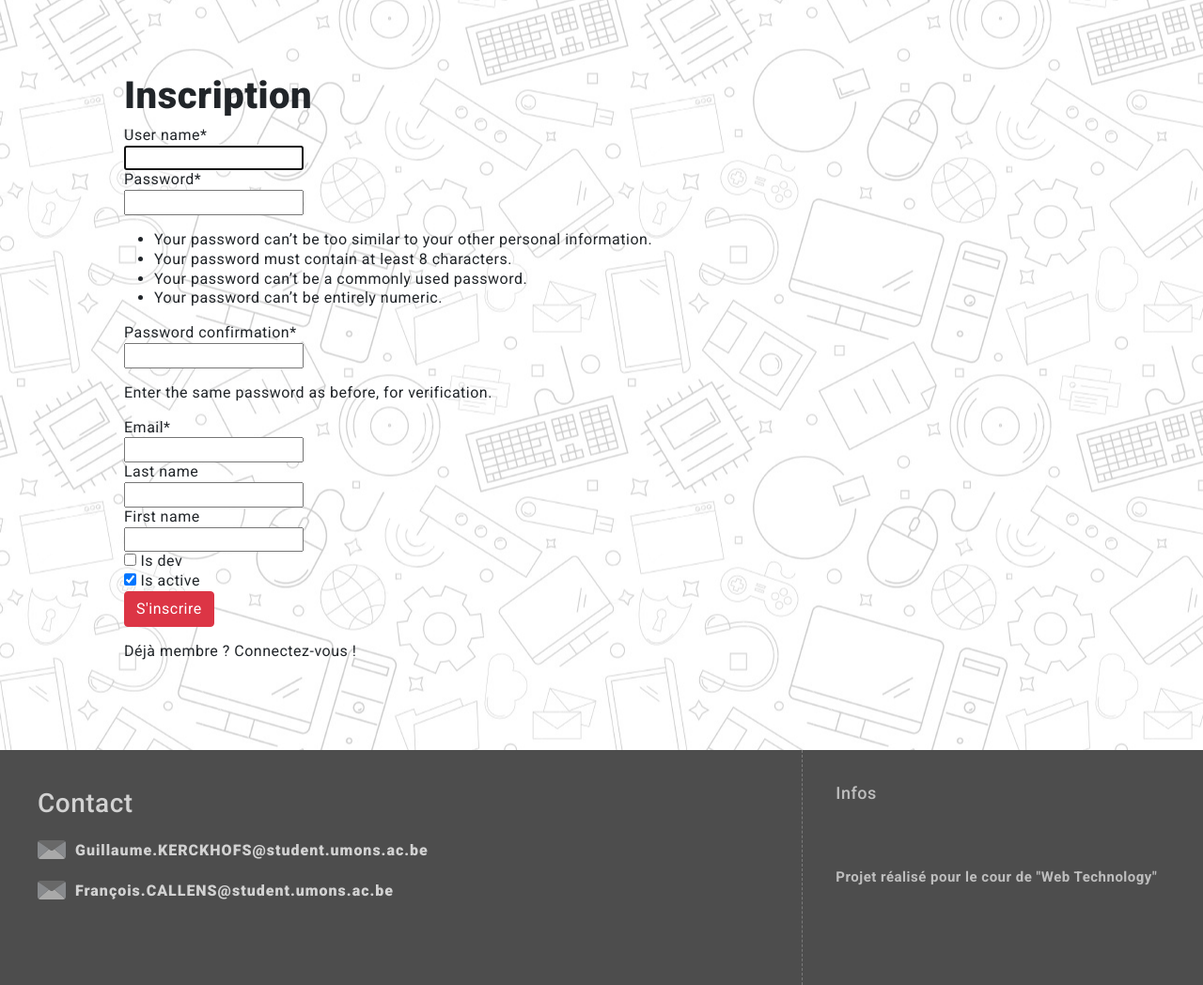
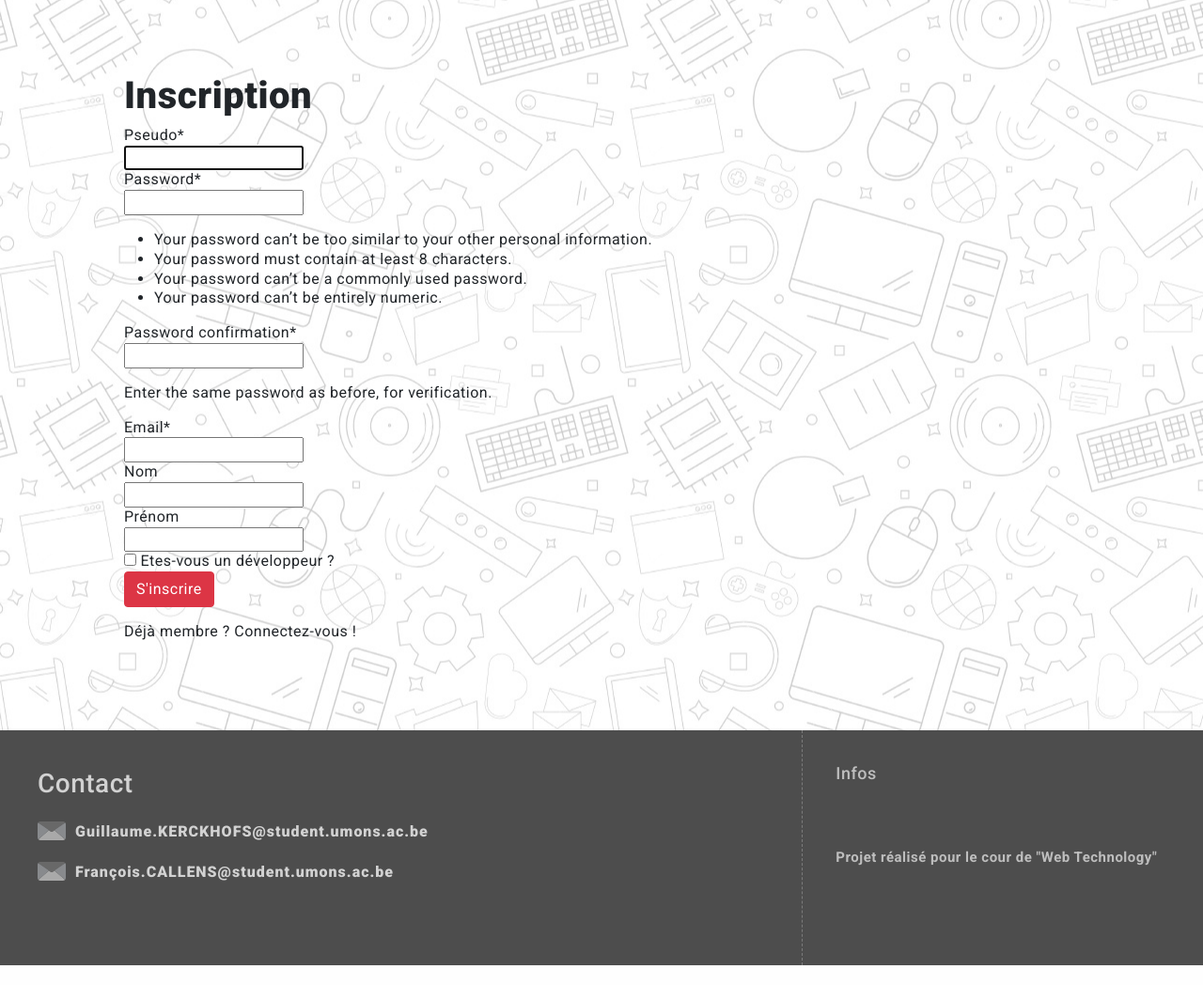
Before and after one commit to GuillaumeKerckhofs/Projet-webTechno, a Django app: page /register/ in a window 1280 px wide. Shown: the part 146-1194 px from the top of the page at 94% size. After the commit the page ends 1173 px from the top, so only its background shows below. Run offline with Django 3.2, Linux system fonts and the light colour scheme; some libraries are stand-ins or nearby versions.

Commit message:
label + is_active true by default

```diff
--- a/leaderboard/templates/gui/HTML/Profil.html
+++ b/leaderboard/templates/gui/HTML/Profil.html
@@ -10,7 +10,7 @@
             </br>
             {% if user.is_authenticated %}
                 <div class="card p-4">
-                    <h4 class="card-title font-weight-bold text-center">Profil de {{ user.first_name }} {{ user.last_name }}</h4>
+                    <h4 class="card-title font-weight-bold text-center">Mon Profil</h4>
                     <hr>
                     <div class="card-text">
                         <p class="text-muted mb-0" style="font-size: 12px">Nom:</p>
--- a/leaderboard/templates/gui/HTML/register.html
+++ b/leaderboard/templates/gui/HTML/register.html
@@ -19,7 +19,6 @@
             {{ register_form.last_name|as_crispy_field }}
             {{ register_form.first_name|as_crispy_field }}
             {{ register_form.is_dev|as_crispy_field }}
-            {{ register_form.is_active|as_crispy_field }}
             <button class="btn btn-primary" type="submit">S'inscrire</button>
         </form>
         <p class="text-center>"> <a ref="/login">Déjà membre ? Connectez-vous !</a></p>
--- a/leaderboard/users/forms.py
+++ b/leaderboard/users/forms.py
@@ -9,7 +9,15 @@ class NewUserForm(UserCreationForm):
 
 	class Meta:
 		model = CustomUser
-		fields = ("user_name", "email","first_name","last_name", "password1", "password2",'is_active', 'is_staff',"is_dev")
+		fields = ("user_name", "email","first_name","last_name", "password1", "password2", 'is_staff',"is_dev")
+
+		labels = {
+            'user_name': 'Pseudo',
+			'email': 'Email',
+			'first_name': 'Prénom',
+			'last_name': 'Nom',
+			'is_dev': 'Etes-vous un développeur ?',
+        }
 
 	def save(self, commit=True):
 		user = super(NewUserForm, self).save(commit=False)
@@ -21,7 +29,10 @@ class NewUserForm(UserCreationForm):
 class UserLoginForm(AuthenticationForm):
 	class Meta:
 		model = CustomUser
-		fields = ('username', 'password')
+		fields = ('user_name', 'password')
+		labels = {
+            'user_name': 'Pseudo',
+        }
 
 	#user_name=forms.CharField(widget=forms.TextInput(attrs={'placeholder': 'Pseudo'}))
 	#password=forms.CharField(widget=forms.PasswordInput(attrs={'placeholder': 'mot de passe'}))
@@ -42,3 +53,9 @@ class customUserChangeForm(UserChangeForm):
 	class Meta:
 		model = CustomUser
 		fields = ("email","first_name","last_name","is_dev")
+		labels = {
+			'email': 'Email',
+			'first_name': 'Prénom',
+			'last_name': 'Nom',
+			'is_dev': 'Etes-vous un développeur ?',
+        }
--- a/leaderboard/users/models.py
+++ b/leaderboard/users/models.py
@@ -43,7 +43,7 @@ class CustomUser(AbstractBaseUser, PermissionsMixin):
     last_name = models.CharField(max_length=150, blank=True)
     is_dev = models.BooleanField(default=False)
     is_staff = models.BooleanField(default=False)
-    is_active = models.BooleanField(default=True)
+    is_active = models.BooleanField(default=True,editable=False)
 
     objects = CustomAccountManager()
 
```
Also changed, not shown: leaderboard/db.sqlite3.
